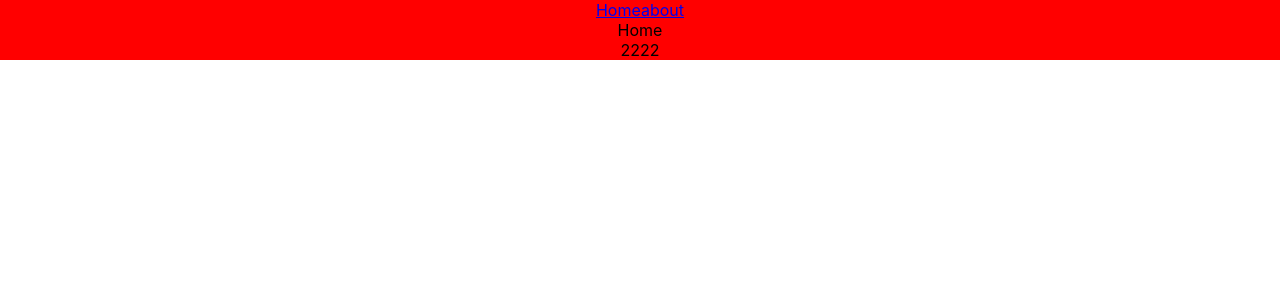
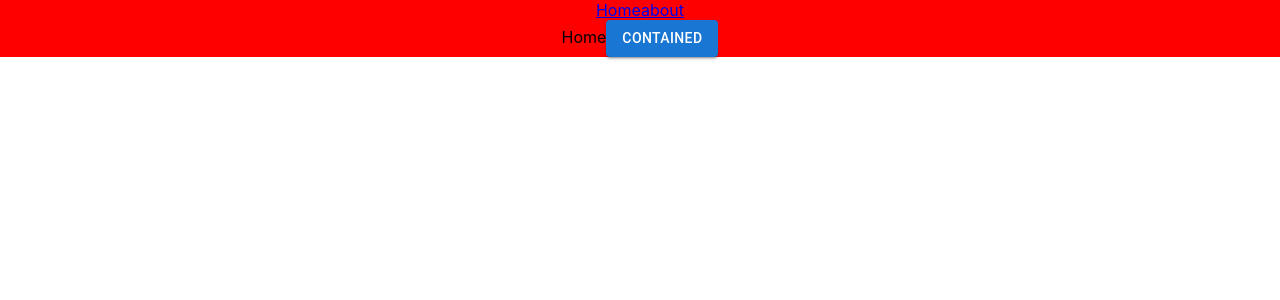
Before and after one commit to sanjar003/resumeFrontendDeveloper, a React (Create React App) app: page / in a window 1280 px wide. Shown: the top 300 px of the page. Built offline with nearby package versions, Linux system fonts and the light colour scheme.

Commit message:
install-mui

```diff
--- a/package.json
+++ b/package.json
@@ -3,6 +3,10 @@
   "version": "0.1.0",
   "private": true,
   "dependencies": {
+    "@emotion/react": "^11.11.4",
+    "@emotion/styled": "^11.11.5",
+    "@mui/material": "^5.15.15",
+    "@mui/styled-engine-sc": "^6.0.0-alpha.18",
     "@testing-library/jest-dom": "^5.17.0",
     "@testing-library/react": "^13.4.0",
     "@testing-library/user-event": "^13.5.0",
@@ -10,6 +14,7 @@
     "react-dom": "^18.2.0",
     "react-router-dom": "^6.22.3",
     "react-scripts": "5.0.1",
+    "styled-components": "^6.1.8",
     "web-vitals": "^2.1.4"
   },
   "scripts": {
--- a/src/components/layout/Layout.jsx
+++ b/src/components/layout/Layout.jsx
@@ -8,7 +8,7 @@
         <Link to="/about">about</Link>
       </header>
       <Outlet/>
-      <footer>2222</footer>
+      {/* <footer>2222</footer> */}
     </>
   );
 };
--- a/src/pages/Home/Home.jsx
+++ b/src/pages/Home/Home.jsx
@@ -1,8 +1,12 @@
+import { Button } from '@mui/material'
 import React from 'react'
 
 const Home = () => {
   return (
-    <div>Home</div>
+    <div>
+        Home
+        <Button variant='contained'>Contained</Button>
+    </div>
   )
 }
 
```
Also changed, not shown: 1 other file (tests, documents, lock files or other folders).
